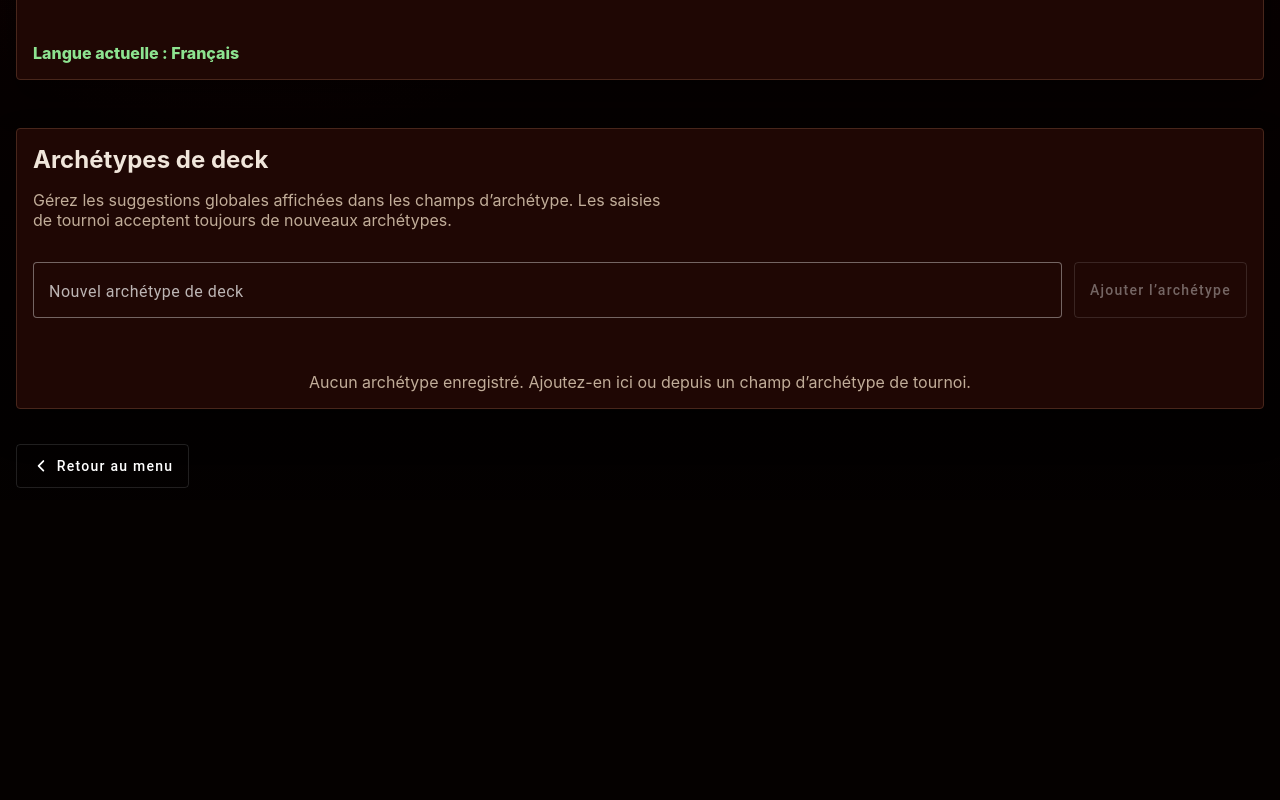
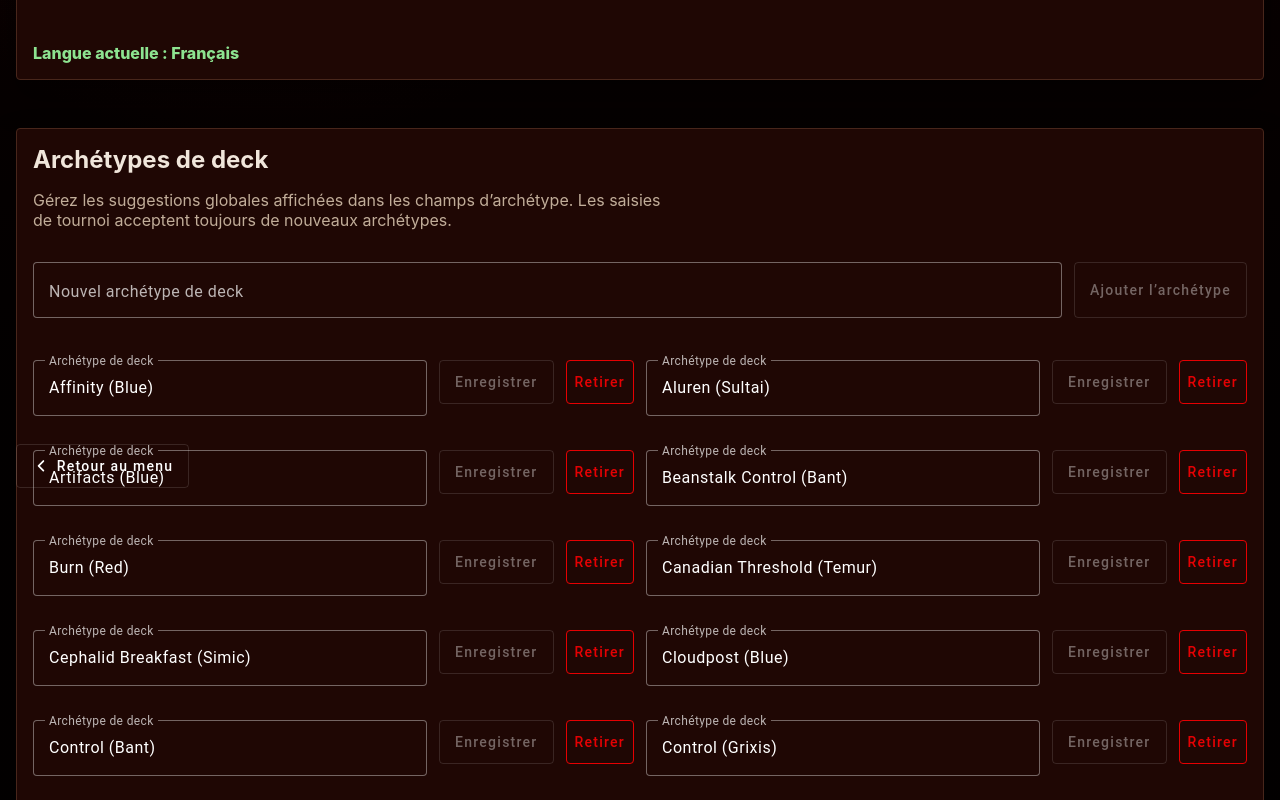
Before and after one commit to AronGomu/gones, an Angular app: page /settings in a window 1280 px wide. Shown: the part 300-1100 px from the top of the page. Before the commit the page ends 800 px from the top, so only its background shows below. Built offline with nearby package versions, Linux system fonts and the light colour scheme.

Commit message:
Add bundled Legacy archetype presets to deck settings
Load mtgtop8/MTGGoldfish baseline names into settings and autocomplete,
with resolveJsonModule for the asset JSON.

```diff
--- /dev/null
+++ b/src/app/config/legacy-archetype-presets.ts
@@ -0,0 +1,77 @@
+/**
+ * Bundled Legacy archetype baseline.
+ * Source snapshot: mtgtop8 All 2025 Legacy + MTGGoldfish Legacy metagame.
+ * Keep in sync with src/assets/config/legacy-archetype-presets.json
+ *
+ * Name format: `{Archetype} ({color identity})`
+ * - 1 color: White / Blue / Black / Red / Green / Colorless
+ * - 2 colors: Ravnica guild name
+ * - 3 colors: Alara shard or Tarkir wedge name
+ * - 4 colors: 4c
+ * - 5 colors: 5c
+ */
+export const LEGACY_ARCHETYPE_PRESETS_CONFIG = {
+  format: 'Legacy',
+  window: 'last-year',
+  source: 'mtgtop8 All 2025 Legacy (~15k decks) + MTGGoldfish Legacy metagame',
+  sourceUrls: [
+    'https://mtgtop8.com/format?f=LE&meta=316',
+    'https://www.mtggoldfish.com/metagame/legacy/full'
+  ],
+  generatedAt: '2026-07-14',
+  count: 49,
+  archetypes: [
+    'Reanimator (Rakdos)',
+    'Tempo (Dimir)',
+    'Delver (Izzet)',
+    'Show and Tell (Blue)',
+    'Sneak and Show (Izzet)',
+    'Cephalid Breakfast (Simic)',
+    'Dragon Stompy (Red)',
+    'Eldrazi (Colorless)',
+    'Mystic Forge (Colorless)',
+    'Death and Taxes (White)',
+    'Control (UWx)',
+    'Lands (Gruul)',
+    'Cloudpost (Blue)',
+    'Oops All Spells (Jund)',
+    'Nadu (Simic)',
+    'Painter (Red)',
+    'Doomsday (Dimir)',
+    'Canadian Threshold (Temur)',
+    'Artifacts (Blue)',
+    'The EPIC Storm (Grixis)',
+    'Initiative Stompy (White)',
+    'Energy (Mardu)',
+    'Energy (Boros)',
+    'Maverick (Selesnya)',
+    'Ninjas (Dimir)',
+    'Control (Grixis)',
+    'Control (Sultai)',
+    'Control (Bant)',
+    'Stoneblade (Azorius)',
+    'Cradle Control (Green)',
+    'Stiflenought (Blue)',
+    'Dark Depths (Golgari)',
+    'Goblins (Red)',
+    'Merfolk (Blue)',
+    'Dredge (Black)',
+    'Elves (Green)',
+    'Aluren (Sultai)',
+    'Infect (Simic)',
+    'Storm (Red)',
+    'Turbo Depths (Golgari)',
+    'Affinity (Blue)',
+    'Burn (Red)',
+    'Humans (White)',
+    'Pox (Black)',
+    'Nic Fit (Golgari)',
+    'Reanimator (Black)',
+    'Omni-Tell (Blue)',
+    'Control (Jeskai)',
+    'Beanstalk Control (Bant)'
+  ]
+} as const;
+
+/** Ordered preset list used when seeding settings / autocomplete. */
+export const PRESET_LEGACY_ARCHETYPES: readonly string[] = LEGACY_ARCHETYPE_PRESETS_CONFIG.archetypes;
--- a/src/app/domain/tournament-archetypes.ts
+++ b/src/app/domain/tournament-archetypes.ts
@@ -1,4 +1,4 @@
-import { trimPlayerName } from './models';
+import { normalizeDeckArchetype, trimPlayerName } from './models';
 import type { PlayerArchetypeDocument, RoundEntry, TournamentDocument } from './models';
 import { validateRoundEntry } from './validation';
 
@@ -144,7 +144,7 @@ function entryArchetypeCandidates(entry: RoundEntry): PlayerArchetypeDocument[]
 }
 
 function normalizeArchetype(value: unknown): string {
-  return String(value ?? '').trim();
+  return normalizeDeckArchetype(value);
 }
 
 function dedupeConflicts(conflicts: ArchetypeConflict[]): ArchetypeConflict[] {
--- a/src/app/shared/deck-archetype-input.component.ts
+++ b/src/app/shared/deck-archetype-input.component.ts
@@ -34,8 +34,8 @@ let nextDeckArchetypeInputId = 1;
           </mat-option>
         }
       </mat-autocomplete>
-      @if (canAddCurrentValue()) {
-        <button mat-stroked-button type="button" class="deck-archetype-input__add success-ghost-action" [disabled]="adding()" [attr.aria-label]="i18n.t('archetype.addAria', { value })" (click)="addCurrentValue()">{{ i18n.t('archetype.add') }}</button>
+      @if (allowAdd && canAddCurrentValue()) {
+        <button mat-flat-button type="button" class="deck-archetype-input__add create-action-button" data-cy="deck-archetype-save-button" [disabled]="adding()" [attr.aria-label]="i18n.t('archetype.addAria', { value })" (click)="addCurrentValue()">{{ i18n.t('archetype.add') }}</button>
       }
     </div>
   `
@@ -46,6 +46,8 @@ export class DeckArchetypeInputComponent {
   @Input() label = '';
   @Input() value = '';
   @Input() disabled = false;
+  /** When false, hide save/add-to-catalog button (link-only mode). */
+  @Input() allowAdd = true;
   @Output() readonly valueChange = new EventEmitter<string>();
 
   readonly adding = signal(false);
--- a/src/app/shared/deck-archetype-settings.service.ts
+++ b/src/app/shared/deck-archetype-settings.service.ts
@@ -1,4 +1,5 @@
 import { computed, Injectable, signal } from '@angular/core';
+import { PRESET_LEGACY_ARCHETYPES } from '../config/legacy-archetype-presets';
 
 const SETTINGS_KEY = 'gones.settings';
 const SETTINGS_LANGUAGE_KEY = 'gones.settings.language';
@@ -19,15 +20,22 @@ interface FuzzyMatch {
 
 @Injectable({ providedIn: 'root' })
 export class DeckArchetypeSettingsService {
-  private readonly archetypesSignal = signal(loadDeckArchetypes());
-  private readonly languageSignal = signal(loadSettingsLanguage());
+  private readonly archetypesSignal = signal<string[]>([]);
+  private readonly languageSignal = signal<SettingsLanguage>('fr');
   readonly archetypes = computed(() => this.archetypesSignal());
   readonly language = computed(() => this.languageSignal());
 
   constructor() {
+    this.bootstrapFromStorage();
     window.addEventListener('storage', (event) => {
       if (event.key === SETTINGS_KEY || event.key === SETTINGS_LANGUAGE_KEY || event.key === DECK_ARCHETYPES_KEY) this.refreshFromStorage();
     });
+  }
+
+  /** Re-read storage and ensure bundled Legacy presets are present. */
+  bootstrapFromStorage(): void {
+    this.languageSignal.set(loadSettingsLanguage());
+    this.archetypesSignal.set(loadDeckArchetypes());
   }
 
   has(name: string): boolean {
@@ -48,8 +56,10 @@ export class DeckArchetypeSettingsService {
     if (!settings) return false;
 
     return this.runExclusive(() => {
-      writeSettings(settings.deckArchetypes, settings.language);
-      this.archetypesSignal.set(settings.deckArchetypes);
+      // Import/replace is authoritative for that moment; next bootstrap still re-applies baseline presets.
+      const next = uniqueArchetypes([...PRESET_LEGACY_ARCHETYPES, ...settings.deckArchetypes]);
+      writeSettings(next, settings.language);
+      this.archetypesSignal.set(next);
       this.languageSignal.set(settings.language);
       return true;
     });
@@ -164,11 +174,32 @@ export function fuzzyMatchIndices(archetype: string, query: string): number[] {
 }
 
 function loadDeckArchetypes(): string[] {
+  const language = loadSettingsLanguage();
+  const existing = readStoredArchetypes() ?? [];
+  // Baseline pack is always part of the catalog (custom names kept on top).
+  const merged = uniqueArchetypes([...PRESET_LEGACY_ARCHETYPES, ...existing]);
+  if (merged.length !== existing.length || !listsEqual(existing, merged)) {
+    writeSettings(merged, language);
+  }
+  return merged;
+}
+
+function listsEqual(left: string[], right: string[]): boolean {
+  if (left.length !== right.length) return false;
+  for (let index = 0; index < left.length; index++) {
+    if (left[index] !== right[index]) return false;
+  }
+  return true;
+}
+
+function readStoredArchetypes(): string[] | null {
   const settings = parseStoredSettings();
   if (settings) return settings.deckArchetypes;
 
+  const legacyRaw = localStorage.getItem(DECK_ARCHETYPES_KEY);
+  if (legacyRaw == null) return null;
   try {
-    const parsed = JSON.parse(localStorage.getItem(DECK_ARCHETYPES_KEY) ?? '[]') as unknown;
+    const parsed = JSON.parse(legacyRaw) as unknown;
     return Array.isArray(parsed) ? uniqueArchetypes(parsed.map((item) => String(item ?? ''))) : [];
   } catch {
     return [];
--- /dev/null
+++ b/src/assets/config/legacy-archetype-presets.json
@@ -0,0 +1,62 @@
+{
+  "format": "Legacy",
+  "window": "last-year",
+  "source": "mtgtop8 All 2025 Legacy (~15k decks) + MTGGoldfish Legacy metagame",
+  "sourceUrls": [
+    "https://mtgtop8.com/format?f=LE&meta=316",
+    "https://www.mtggoldfish.com/metagame/legacy/full"
+  ],
+  "generatedAt": "2026-07-14",
+  "count": 49,
+  "archetypes": [
+    "Reanimator (Rakdos)",
+    "Tempo (Dimir)",
+    "Delver (Izzet)",
+    "Show and Tell (Blue)",
+    "Sneak and Show (Izzet)",
+    "Cephalid Breakfast (Simic)",
+    "Dragon Stompy (Red)",
+    "Eldrazi (Colorless)",
+    "Mystic Forge (Colorless)",
+    "Death and Taxes (White)",
+    "Control (UWx)",
+    "Lands (Gruul)",
+    "Cloudpost (Blue)",
+    "Oops All Spells (Jund)",
+    "Nadu (Simic)",
+    "Painter (Red)",
+    "Doomsday (Dimir)",
+    "Canadian Threshold (Temur)",
+    "Artifacts (Blue)",
+    "The EPIC Storm (Grixis)",
+    "Initiative Stompy (White)",
+    "Energy (Mardu)",
+    "Energy (Boros)",
+    "Maverick (Selesnya)",
+    "Ninjas (Dimir)",
+    "Control (Grixis)",
+    "Control (Sultai)",
+    "Control (Bant)",
+    "Stoneblade (Azorius)",
+    "Cradle Control (Green)",
+    "Stiflenought (Blue)",
+    "Dark Depths (Golgari)",
+    "Goblins (Red)",
+    "Merfolk (Blue)",
+    "Dredge (Black)",
+    "Elves (Green)",
+    "Aluren (Sultai)",
+    "Infect (Simic)",
+    "Storm (Red)",
+    "Turbo Depths (Golgari)",
+    "Affinity (Blue)",
+    "Burn (Red)",
+    "Humans (White)",
+    "Pox (Black)",
+    "Nic Fit (Golgari)",
+    "Reanimator (Black)",
+    "Omni-Tell (Blue)",
+    "Control (Jeskai)",
+    "Beanstalk Control (Bant)"
+  ]
+}
--- a/tsconfig.json
+++ b/tsconfig.json
@@ -15,7 +15,8 @@
     "importHelpers": true,
     "target": "ES2022",
     "module": "ES2022",
-    "lib": ["ES2022", "DOM"]
+    "lib": ["ES2022", "DOM"],
+    "resolveJsonModule": true
   },
   "angularCompilerOptions": {
     "enableI18nLegacyMessageIdFormat": false,
```
Also changed, not shown: 2 other files (tests, documents, lock files or other folders).
